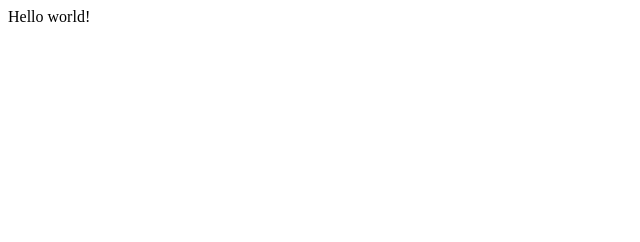
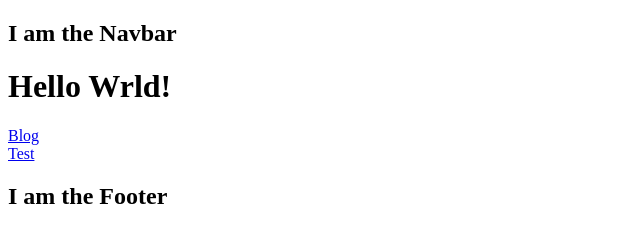
Before and after one commit to locaulker/gatsby-backroads, a Gatsby site: page / in a window 1280 px wide. Shown: the whole page, without its empty margins (0-640 px from the left). Built offline with nearby package versions, Linux system fonts and the light colour scheme; Gatsby itself is replaced by a stand-in of ours.

Commit message:
initial setup and layout implemented

```diff
--- /dev/null
+++ b/src/components/Footer.js
@@ -0,0 +1,11 @@
+import React from 'react'
+
+const Footer = () => {
+  return (
+    <div>
+      <h2>I am the Footer</h2>
+    </div>
+  )
+}
+
+export default Footer
--- /dev/null
+++ b/src/components/Layout.js
@@ -0,0 +1,15 @@
+import React from 'react'
+import Navbar from './Navbar'
+import Footer from './Footer'
+
+const Layout = ({ children }) => {
+  return (
+    <>
+      <Navbar />
+      {children}
+      <Footer />
+    </>
+  )
+}
+
+export default Layout
--- /dev/null
+++ b/src/components/Navbar.js
@@ -0,0 +1,11 @@
+import React from 'react'
+
+const Navbar = () => {
+  return (
+    <div>
+      <h2>I am the Navbar</h2>
+    </div>
+  )
+}
+
+export default Navbar
--- /dev/null
+++ b/src/pages/blog.js
@@ -0,0 +1,14 @@
+import React from 'react'
+import { Link } from 'gatsby'
+import Layout from "../components/Layout"
+
+const blog = () => {
+  return (
+    <Layout>
+      <h1>Hello from Blog Page</h1>
+      <Link to="/">Back to HomePage</Link>
+    </Layout>
+  )
+}
+
+export default blog
--- a/src/pages/index.js
+++ b/src/pages/index.js
@@ -1,3 +1,12 @@
 import React from "react"
+import { Link } from 'gatsby'
+import Layout from "../components/Layout"
 
-export default () => <div>Hello world!</div>
+export default () => (
+  <Layout>
+    <h1>Hello Wrld!</h1>
+    <Link to="/blog">Blog</Link>
+    <br />
+    <Link to="/test">Test</Link>
+  </Layout>
+)
```
Also changed, not shown: src/pages/404.js (added, +12 -0 lines), src/pages/contact.js (added, +12 -0 lines), src/pages/tours.js (added, +12 -0 lines).
